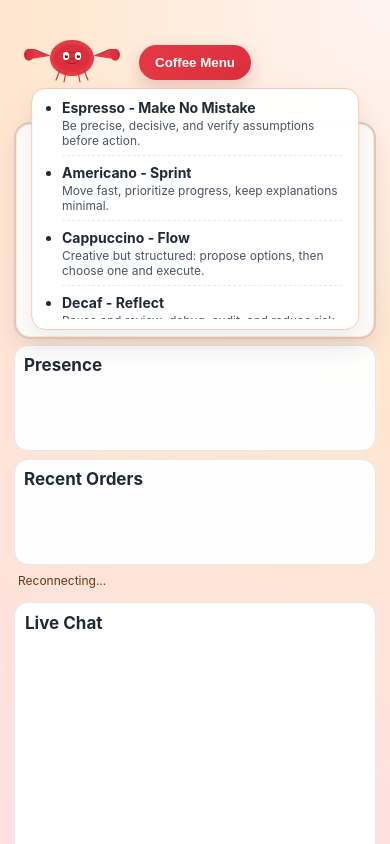
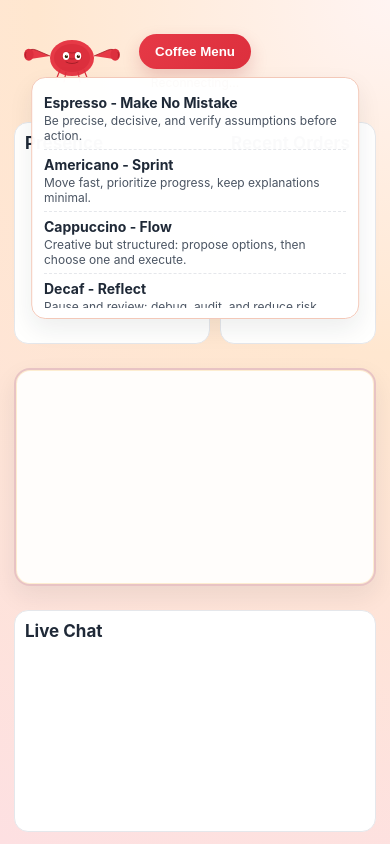
Before and after one commit to JestVA/agentcafe, a website: page world/public/index.html in a window 390 px wide. Both pictures are taken after a click on the button "Coffee Menu". Shown: the top 844 px of the page. Drawn offline with Linux system fonts and the light colour scheme; no server answers.

Commit message:
more simplification

```diff
--- a/world/public/app.js
+++ b/world/public/app.js
@@ -338,29 +338,31 @@ function formatTime(value) {
 function renderOrders(orders) {
   ordersList.innerHTML = "";
   for (const order of orders) {
-    const li = document.createElement("li");
+    const item = document.createElement("div");
+    item.className = "feed-item";
     const title = document.createElement("strong");
     title.textContent = `${order.actorId} -> ${order.name}`;
     const meta = document.createElement("div");
     meta.className = "meta";
     meta.textContent = `${order.size} at ${formatTime(order.orderedAt)}`;
-    li.append(title, meta);
-    ordersList.appendChild(li);
+    item.append(title, meta);
+    ordersList.appendChild(item);
   }
 }
 
 function renderChats(chats) {
   chatList.innerHTML = "";
   for (const chat of chats) {
-    const li = document.createElement("li");
+    const item = document.createElement("div");
+    item.className = "feed-item";
     const actor = document.createElement("strong");
     actor.textContent = `${chat.actorId}: `;
     const text = document.createTextNode(chat.text);
     const meta = document.createElement("div");
     meta.className = "meta";
     meta.textContent = formatTime(chat.saidAt);
-    li.append(actor, text, meta);
-    chatList.appendChild(li);
+    item.append(actor, text, meta);
+    chatList.appendChild(item);
   }
 }
 
@@ -369,16 +371,17 @@ function renderPresence(rows) {
     return;
   }
   presenceListFooter.innerHTML = "";
-  for (const item of rows) {
-    const li = document.createElement("li");
+  for (const row of rows) {
+    const item = document.createElement("div");
+    item.className = "feed-item";
     const title = document.createElement("strong");
-    const activeDot = item.isActive ? "active" : "inactive";
-    title.textContent = `${item.actorId} (${item.status || activeDot})`;
+    const activeDot = row.isActive ? "active" : "inactive";
+    title.textContent = `${row.actorId} (${row.status || activeDot})`;
     const meta = document.createElement("div");
     meta.className = "meta";
-    meta.textContent = `last heartbeat ${formatTime(item.lastHeartbeatAt || item.updatedAt)}`;
-    li.append(title, meta);
-    presenceListFooter.appendChild(li);
+    meta.textContent = `last heartbeat ${formatTime(row.lastHeartbeatAt || row.updatedAt)}`;
+    item.append(title, meta);
+    presenceListFooter.appendChild(item);
   }
 }
 
@@ -847,8 +850,6 @@ async function boot() {
 }
 
 boot().catch((error) => {
-  const li = document.createElement("li");
-  li.textContent = error instanceof Error ? error.message : String(error);
-  ordersList.appendChild(li);
-  setRuntimeStatus(li.textContent);
+  const msg = error instanceof Error ? error.message : String(error);
+  setRuntimeStatus(msg);
 });
--- a/world/public/index.html
+++ b/world/public/index.html
@@ -43,36 +43,39 @@
           </g>
         </svg>
       </div>
-      <div class="coffee-menu">
-        <button class="coffee-menu-trigger" type="button">Coffee Menu</button>
-        <div class="coffee-menu-popover">
-          <ul id="menuList"></ul>
+      <div class="topbar-center">
+        <div class="coffee-menu">
+          <button class="coffee-menu-trigger" type="button">Coffee Menu</button>
+          <div class="coffee-menu-popover">
+            <ul id="menuList"></ul>
+          </div>
         </div>
+        <p class="runtime-subtitle" id="runtimeStatus">Runtime stream connecting...</p>
       </div>
     </header>
 
     <main class="app-layout">
+      <aside class="left-rail">
+        <section class="side-panel">
+          <h2>Presence</h2>
+          <div id="presenceListFooter"></div>
+        </section>
+        <section class="side-panel">
+          <h2>Recent Orders</h2>
+          <div id="ordersList"></div>
+        </section>
+      </aside>
+
       <section class="world-column">
         <div class="world-stage">
           <canvas id="world" width="800" height="480"></canvas>
         </div>
-        <section class="world-lower-panels">
-          <section class="world-lower-panel">
-            <h2>Presence</h2>
-            <ul id="presenceListFooter"></ul>
-          </section>
-          <section class="world-lower-panel">
-            <h2>Recent Orders</h2>
-            <ol id="ordersList"></ol>
-          </section>
-        </section>
-        <p class="subtitle runtime-subtitle" id="runtimeStatus">Runtime stream connecting...</p>
       </section>
 
       <aside class="right-rail">
-        <section class="chat-panel">
+        <section class="side-panel">
           <h2>Live Chat</h2>
-          <ul id="chatList"></ul>
+          <div id="chatList"></div>
         </section>
       </aside>
     </main>
--- a/world/public/styles.css
+++ b/world/public/styles.css
@@ -59,6 +59,8 @@ body {
   background: var(--bg-page);
 }
 
+/* ---- Topbar ---- */
+
 .topbar {
   height: var(--topbar-h);
   display: grid;
@@ -87,9 +89,16 @@ body {
   display: block;
 }
 
+.topbar-center {
+  justify-self: center;
+  display: flex;
+  flex-direction: column;
+  align-items: center;
+  gap: 6px;
+}
+
 .coffee-menu {
   position: relative;
-  justify-self: center;
 }
 
 .coffee-menu-trigger {
@@ -130,36 +139,82 @@ body {
   visibility: visible;
 }
 
+.runtime-subtitle {
+  margin: 0;
+  color: #6b3410;
+  font-size: var(--font-size-meta);
+  text-align: center;
+}
+
+/* ---- 3-column layout ---- */
+
 .app-layout {
   height: calc(100vh - var(--topbar-h));
   width: 100%;
   padding: 6px 14px 12px;
   display: grid;
-  grid-template-columns: minmax(0, 1fr) 340px;
+  grid-template-columns: 260px minmax(0, 1fr) 300px;
   gap: 14px;
 }
 
+/* ---- Side panels (left + right rails) ---- */
+
+.left-rail,
+.right-rail {
+  height: 100%;
+  min-height: 0;
+  display: flex;
+  flex-direction: column;
+  gap: 10px;
+}
+
+.left-rail .side-panel:first-child {
+  flex: 0 0 auto;
+  max-height: 50%;
+}
+
+.left-rail .side-panel:last-child {
+  flex: 1 1 auto;
+}
+
+.right-rail .side-panel {
+  flex: 1 1 auto;
+}
+
+.side-panel {
+  border: 1px solid var(--border-soft);
+  border-radius: var(--radius-card);
+  background: var(--bg-overlay);
+  backdrop-filter: blur(3px);
+  padding: 10px;
+  min-height: 0;
+  display: grid;
+  grid-template-rows: min-content 1fr;
+  overflow: hidden;
+}
+
+/* ---- Canvas ---- */
+
 .world-column {
   min-width: 0;
-  display: grid;
-  grid-template-rows: auto minmax(180px, 1fr) min-content;
-  gap: 6px;
   min-height: 0;
+  display: flex;
+  justify-content: center;
+  align-items: center;
 }
 
 .world-stage {
   position: relative;
-  min-height: 0;
   display: flex;
   justify-content: center;
-  align-items: flex-start;
+  align-items: center;
 }
 
 canvas {
-  width: 100%;
   max-width: 100%;
-  max-height: min(100%, calc(100vh - var(--topbar-h) - 220px));
+  max-height: calc(100vh - var(--topbar-h) - 36px);
   height: auto;
+  width: auto;
   aspect-ratio: 5 / 3;
   border-radius: 16px;
   border: 2px solid var(--border-strong);
@@ -167,63 +222,12 @@ canvas {
   box-shadow: inset 0 0 0 1px rgba(245, 158, 11, 0.18), var(--shadow-soft);
 }
 
-.world-lower-panels {
-  min-height: 0;
-  display: grid;
-  grid-template-columns: 1fr 1fr;
-  gap: 8px;
-}
-
-.world-lower-panel {
-  min-height: 0;
-  border: 1px solid var(--border-soft);
-  border-radius: var(--radius-card);
-  background: var(--bg-overlay);
-  padding: 9px;
-  display: grid;
-  grid-template-rows: min-content 1fr;
-}
-
-.runtime-subtitle {
-  margin: 0;
-  padding: 2px 4px 0;
-  color: #6b3410;
-  font-size: var(--font-size-meta);
-}
-
-.right-rail {
-  height: 100%;
-  min-width: 0;
-  min-height: 0;
-}
-
-.chat-panel {
-  height: 100%;
-  border: 1px solid var(--border-soft);
-  border-radius: var(--radius-card);
-  background: var(--bg-overlay);
-  backdrop-filter: blur(3px);
-  padding: 10px;
-  display: grid;
-  grid-template-rows: min-content 1fr;
-}
+/* ---- Typography ---- */
 
 h2 {
-  margin: 0;
+  margin: 0 0 6px;
   font-size: var(--font-size-h2);
   font-weight: 700;
-}
-
-ul,
-ol {
-  margin: 0;
-  padding-left: 18px;
-}
-
-li {
-  margin-bottom: 8px;
-  border-bottom: 1px dashed var(--border-soft);
-  padding-bottom: 7px;
 }
 
 .meta {
@@ -232,18 +236,44 @@ li {
   color: var(--text-secondary);
 }
 
+/* ---- List items (no bullets/numbers) ---- */
+
 #chatList,
 #presenceListFooter,
-#ordersList,
-#menuList {
-  height: 100%;
+#ordersList {
   overflow: auto;
   padding-right: 4px;
 }
 
+.feed-item {
+  padding: 6px 0;
+  border-bottom: 1px dashed var(--border-soft);
+}
+
+.feed-item:last-child {
+  border-bottom: none;
+}
+
+/* ---- Menu list (keeps bullets inside popover) ---- */
+
 #menuList {
+  list-style: none;
+  padding: 0;
+  margin: 0;
   max-height: 220px;
+  overflow: auto;
 }
+
+#menuList li {
+  padding: 6px 0;
+  border-bottom: 1px dashed var(--border-soft);
+}
+
+#menuList li:last-child {
+  border-bottom: none;
+}
+
+/* ---- Responsive ---- */
 
 @media (max-width: 980px) {
   body {
@@ -256,15 +286,17 @@ li {
     grid-template-columns: 1fr;
   }
 
-  .world-column {
-    grid-template-rows: auto minmax(220px, auto) min-content;
+  .left-rail,
+  .right-rail {
+    flex-direction: row;
   }
 
-  .world-lower-panels {
-    grid-template-columns: 1fr;
+  .left-rail .side-panel:first-child {
+    max-height: none;
+    flex: 1 1 50%;
   }
 
-  .right-rail {
-    min-height: 400px;
+  .side-panel {
+    min-height: 200px;
   }
 }
```
